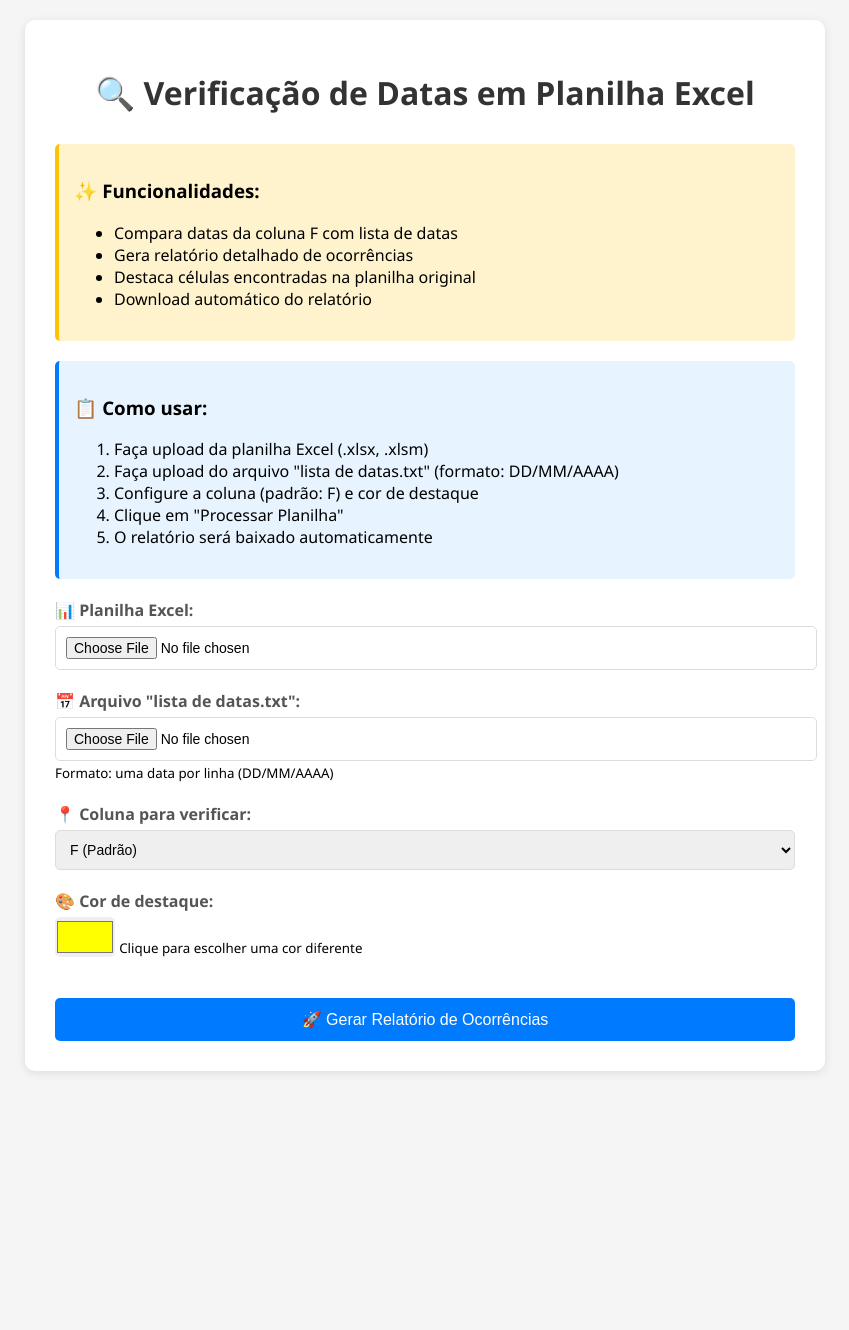
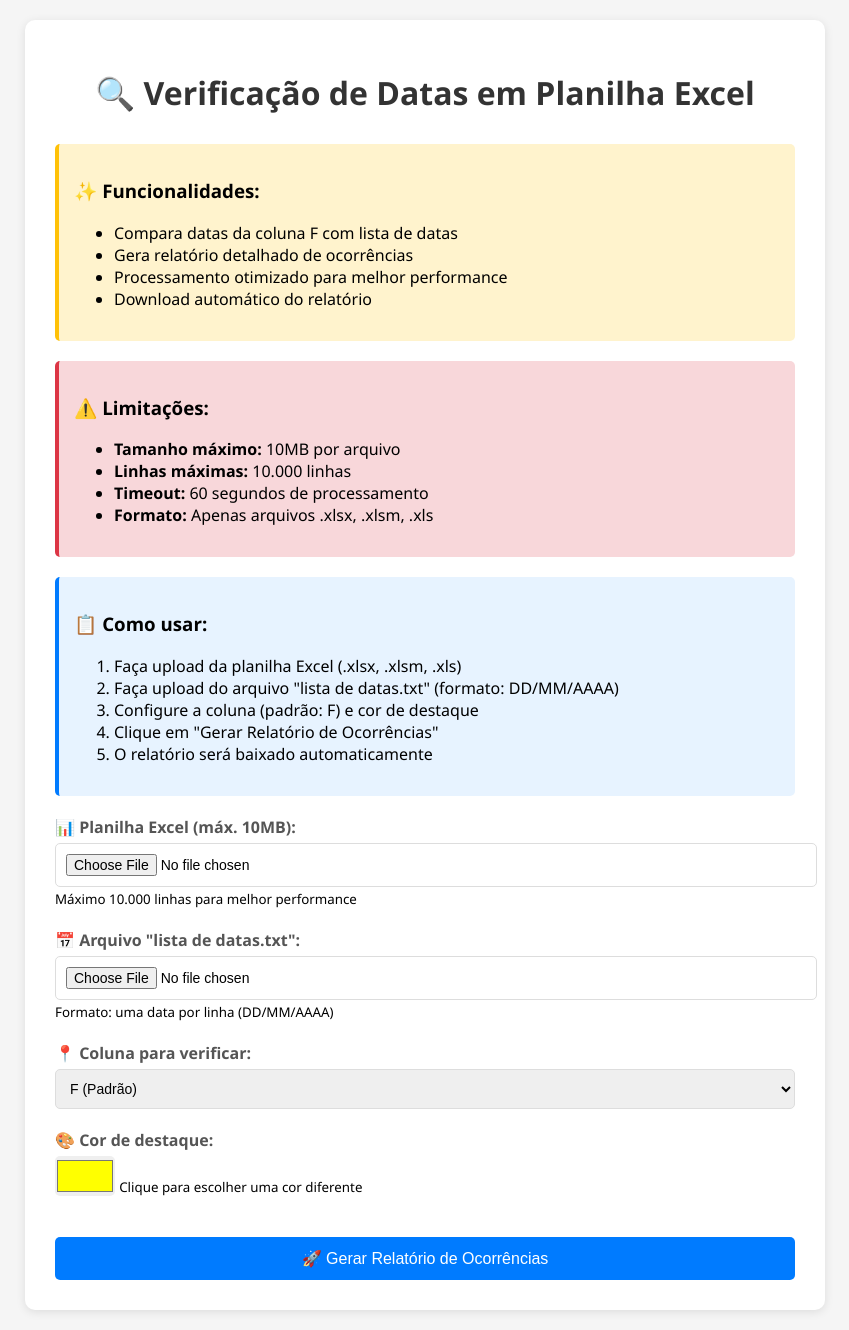
Before and after one commit to gbgconsulting/verificacao-datas2, a Flask app: page / in a window 1280 px wide. Shown: the whole page, without its empty margins (215-1064 px from the left). Before the commit the page ends 1073 px from the top, so only its background shows below. Run offline with Flask 3, Linux system fonts and the light colour scheme.

Commit message:
Correção do timeout - otimização de performance e limitações de arquivo

```diff
--- a/app.py
+++ b/app.py
@@ -1,4 +1,5 @@
 import os
+import time
 from flask import Flask, render_template, request, send_file, redirect, url_for, flash
 from datetime import datetime
 from openpyxl import load_workbook, Workbook
@@ -17,6 +18,8 @@ app.config['MAX_CONTENT_LENGTH'] = 16 * 1024 * 1024  # 16MB max file size
 @app.route('/', methods=['GET', 'POST'])
 def index():
     if request.method == 'POST':
+        start_time = time.time()
+
         excel = request.files.get('excel')
         datas = request.files.get('datas')
         coluna = request.form.get('coluna', 'F')
@@ -26,14 +29,28 @@ def index():
             flash('Por favor, envie ambos os arquivos.')
             return redirect(request.url)
 
+        # Verificar tamanho dos arquivos
+        excel.seek(0, 2)  # Ir para o final
+        excel_size = excel.tell()
+        excel.seek(0)  # Voltar ao início
+
+        if excel_size > 10 * 1024 * 1024:  # 10MB
+            flash('Arquivo Excel muito grande. Máximo 10MB.')
+            return redirect(request.url)
+
         excel_filename = secure_filename(excel.filename)
         datas_filename = secure_filename(datas.filename)
         excel_path = os.path.join(UPLOAD_FOLDER, excel_filename)
         datas_path = os.path.join(UPLOAD_FOLDER, datas_filename)
-        excel.save(excel_path)
-        datas.save(datas_path)
 
-        # Processar os arquivos
+        try:
+            excel.save(excel_path)
+            datas.save(datas_path)
+        except Exception as e:
+            flash(f'Erro ao salvar arquivos: {e}')
+            return redirect(request.url)
+
+        # Processar arquivo de datas
         try:
             with open(datas_path, 'r', encoding='utf-8') as f:
                 datas_monitoradas = [
@@ -44,8 +61,9 @@ def index():
             flash(f"Erro ao ler o arquivo de datas: {e}")
             return redirect(request.url)
 
+        # Carregar planilha com timeout
         try:
-            wb = load_workbook(excel_path)
+            wb = load_workbook(excel_path, read_only=True)  # Modo read-only para melhor performance
             aba = wb.active
         except Exception as e:
             flash(f"Erro ao abrir o arquivo Excel: {e}")
@@ -59,25 +77,35 @@ def index():
         # Lista para armazenar ocorrências encontradas
         ocorrencias = []
 
-        for linha in range(2, aba.max_row + 1):
-            celula = aba[f"{coluna}{linha}"]
-            valor = celula.value
-            if isinstance(valor, datetime):
-                if valor.date() in datas_monitoradas:
-                    celula.fill = preenchimento
-                    total_destacadas += 1
+        # Processar linhas com verificação de timeout
+        max_rows = min(aba.max_row, 10000)  # Limitar a 10.000 linhas para evitar timeout
 
-                    # Adicionar à lista de ocorrências
-                    ocorrencias.append({
-                        'linha': linha,
-                        'data': valor.strftime("%d/%m/%Y"),
-                        'valor_celula': str(valor),
-                        'coluna': coluna
-                    })
+        for linha in range(2, max_rows + 1):
+            # Verificar timeout a cada 1000 linhas
+            if linha % 1000 == 0:
+                if time.time() - start_time > 25:  # 25 segundos de timeout
+                    flash('Processamento muito lento. Tente com uma planilha menor.')
+                    return redirect(request.url)
 
-        # Salvar planilha destacada
-        saida_path = os.path.join(UPLOAD_FOLDER, 'planilha_destacada.xlsx')
-        wb.save(saida_path)
+            try:
+                celula = aba[f"{coluna}{linha}"]
+                valor = celula.value
+                if isinstance(valor, datetime):
+                    if valor.date() in datas_monitoradas:
+                        total_destacadas += 1
+
+                        # Adicionar à lista de ocorrências
+                        ocorrencias.append({
+                            'linha': linha,
+                            'data': valor.strftime("%d/%m/%Y"),
+                            'valor_celula': str(valor),
+                            'coluna': coluna
+                        })
+            except Exception as e:
+                continue  # Pular linhas com erro
+
+        # Fechar planilha original
+        wb.close()
 
         # Criar relatório de ocorrências
         relatorio_path = os.path.join(UPLOAD_FOLDER, 'relatorio_ocorrencias.xlsx')
@@ -111,16 +139,19 @@ def index():
         ws_relatorio[f'A{linha_resumo + 1}'] = f"Total de ocorrências encontradas: {total_destacadas}"
         ws_relatorio[f'A{linha_resumo + 2}'] = f"Datas monitoradas: {len(datas_monitoradas)}"
         ws_relatorio[f'A{linha_resumo + 3}'] = f"Datas monitoradas: {', '.join([d.strftime('%d/%m/%Y') for d in datas_monitoradas])}"
+        ws_relatorio[f'A{linha_resumo + 4}'] = f"Linhas processadas: {max_rows - 1}"
+        ws_relatorio[f'A{linha_resumo + 5}'] = f"Tempo de processamento: {time.time() - start_time:.2f} segundos"
 
         # Ajustar largura das colunas
         for col in ['A', 'B', 'C', 'D', 'E']:
             ws_relatorio.column_dimensions[col].width = 15
 
         wb_relatorio.save(relatorio_path)
+        wb_relatorio.close()
 
         flash(f'Processamento concluído! {total_destacadas} ocorrências encontradas na coluna {coluna}.')
 
-        # Retornar ambos os arquivos
+        # Retornar relatório
         if total_destacadas > 0:
             return send_file(relatorio_path, as_attachment=True, download_name='relatorio_ocorrencias.xlsx')
         else:
--- a/templates/index.html
+++ b/templates/index.html
@@ -93,6 +93,13 @@
             margin-bottom: 20px;
             border-left: 4px solid #ffc107;
         }
+        .limitations {
+            background-color: #f8d7da;
+            padding: 15px;
+            border-radius: 5px;
+            margin-bottom: 20px;
+            border-left: 4px solid #dc3545;
+        }
     </style>
 </head>
 <body>
@@ -104,18 +111,28 @@
             <ul>
                 <li>Compara datas da coluna F com lista de datas</li>
                 <li>Gera relatório detalhado de ocorrências</li>
-                <li>Destaca células encontradas na planilha original</li>
+                <li>Processamento otimizado para melhor performance</li>
                 <li>Download automático do relatório</li>
+            </ul>
+        </div>
+
+        <div class="limitations">
+            <h3>⚠️ Limitações:</h3>
+            <ul>
+                <li><strong>Tamanho máximo:</strong> 10MB por arquivo</li>
+                <li><strong>Linhas máximas:</strong> 10.000 linhas</li>
+                <li><strong>Timeout:</strong> 60 segundos de processamento</li>
+                <li><strong>Formato:</strong> Apenas arquivos .xlsx, .xlsm, .xls</li>
             </ul>
         </div>
 
         <div class="instructions">
             <h3>📋 Como usar:</h3>
             <ol>
-                <li>Faça upload da planilha Excel (.xlsx, .xlsm)</li>
+                <li>Faça upload da planilha Excel (.xlsx, .xlsm, .xls)</li>
                 <li>Faça upload do arquivo "lista de datas.txt" (formato: DD/MM/AAAA)</li>
                 <li>Configure a coluna (padrão: F) e cor de destaque</li>
-                <li>Clique em "Processar Planilha"</li>
+                <li>Clique em "Gerar Relatório de Ocorrências"</li>
                 <li>O relatório será baixado automaticamente</li>
             </ol>
         </div>
@@ -134,8 +151,9 @@
 
         <form method="POST" enctype="multipart/form-data">
             <div class="form-group">
-                <label for="excel">📊 Planilha Excel:</label>
+                <label for="excel">📊 Planilha Excel (máx. 10MB):</label>
                 <input type="file" id="excel" name="excel" accept=".xlsx,.xlsm,.xls" required>
+                <small>Máximo 10.000 linhas para melhor performance</small>
             </div>
 
             <div class="form-group">
```
Also changed, not shown: SOLUCAO_PROBLEMAS.md (added, +72 -0 lines), 1 other file.
